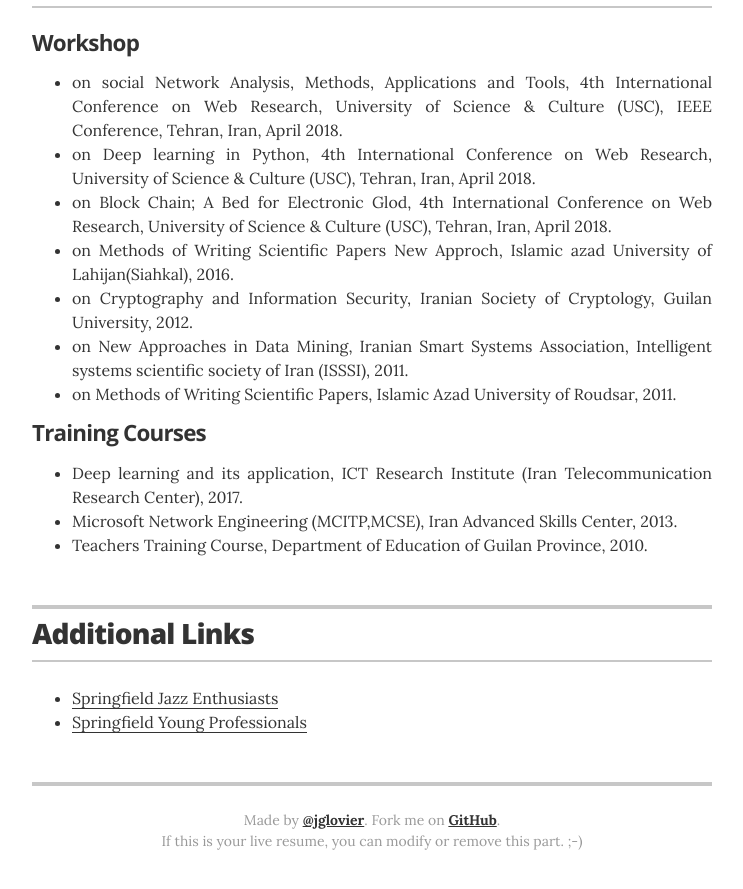
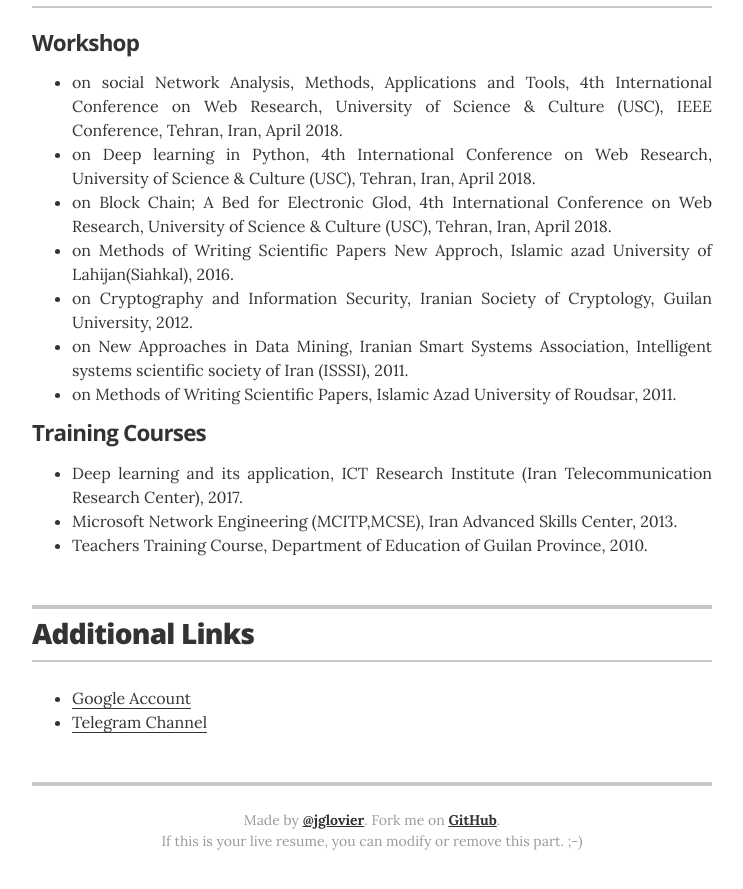
Before and after one commit to hosseinsadr/hosseinsadr.github.io, a Jekyll site: the page built from index.html, in a window 1280 px wide and 900 px high, scrolled down 6433 px. Shown: the top 889 px of the window, without its empty margins (268-1011 px from the left). Built offline with Jekyll 4.4.1, drawn with Linux system fonts in a browser that asks for light colours.

Commit message:
Update links.yml

```diff
--- a/_data/links.yml
+++ b/_data/links.yml
@@ -1,5 +1,5 @@
 # links
-- url: "#"
-  description: Springfield Jazz Enthusiasts
-- url: "#"
-  description: Springfield Young Professionals
+- url: "Hosein.sadr@gmail.com"
+  description: Google Account
+- url: "http://www.tlgrm.me/sadr_ir"
+  description: Telegram Channel
```
